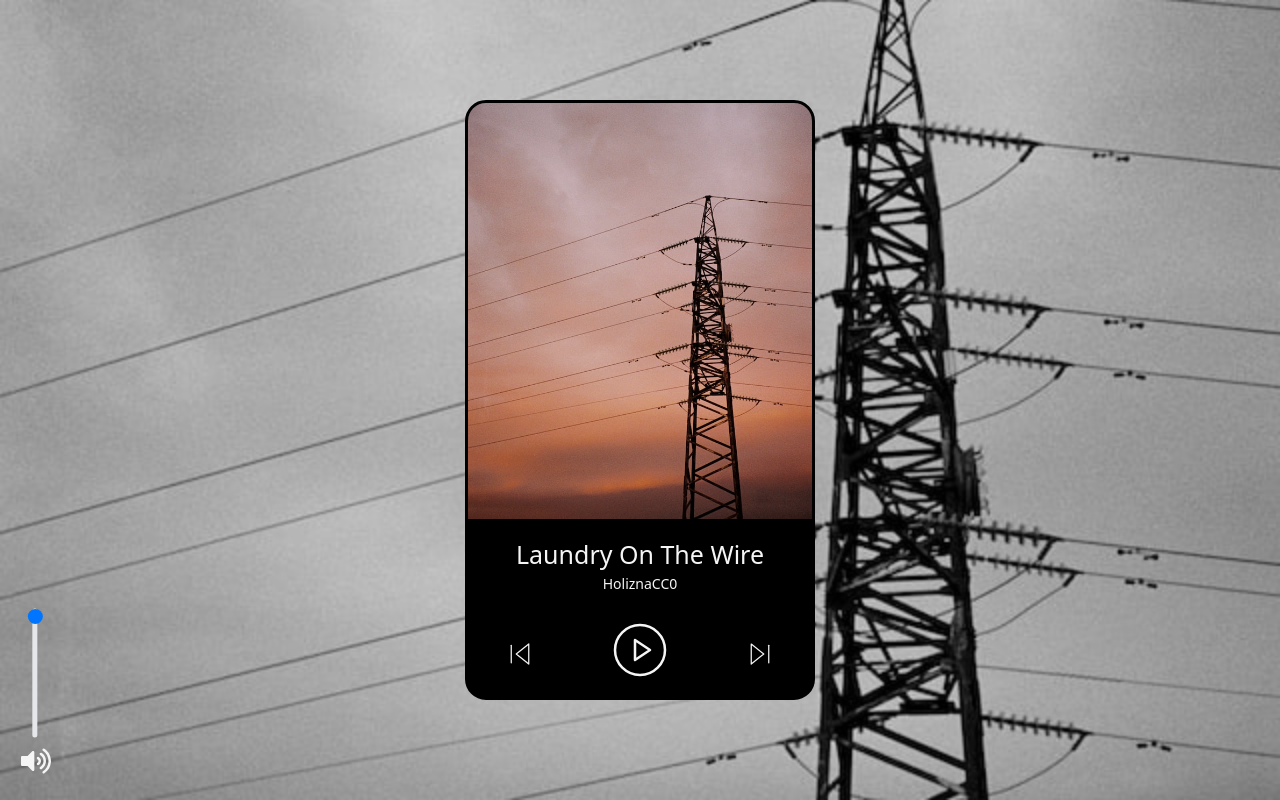
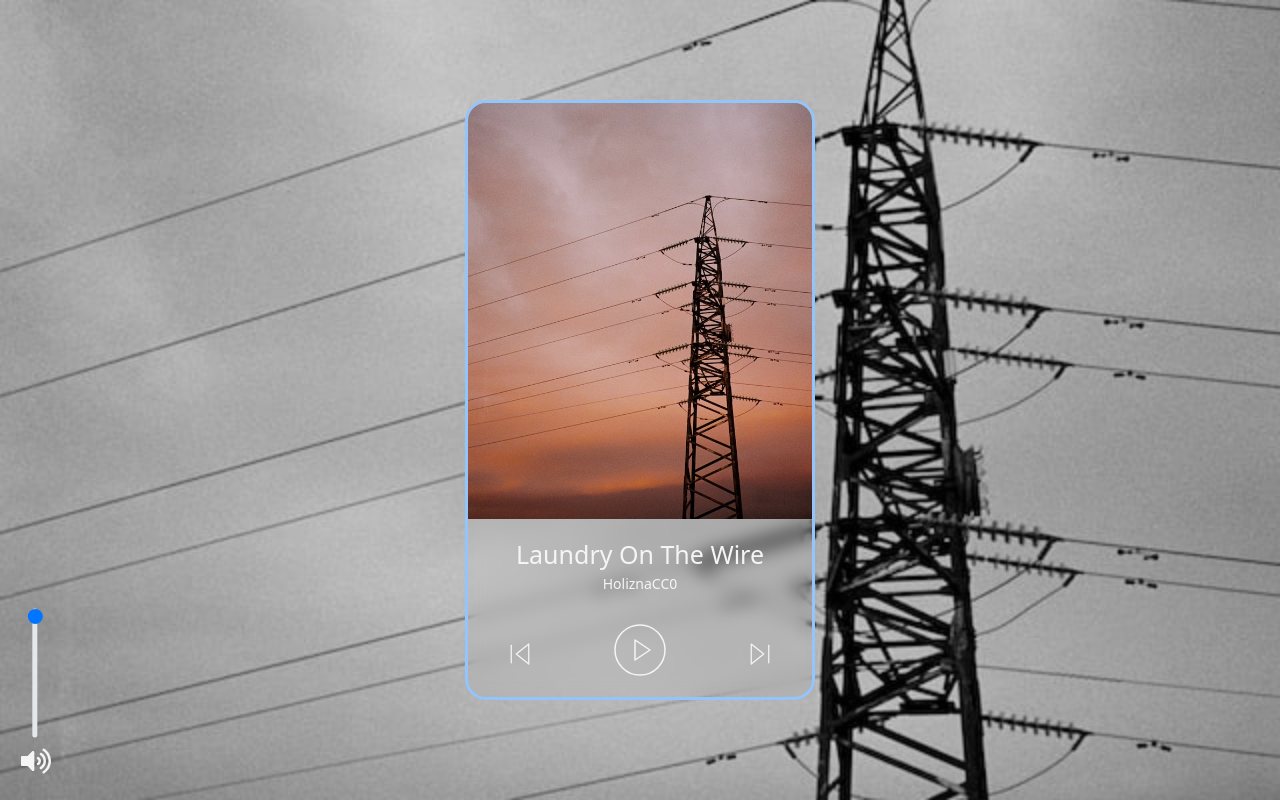
Before and after one commit to Delanoor/MiniPlayer, a Next.js app: page / in a window 1280 px wide. Built offline with nearby package versions, Linux system fonts and the light colour scheme.

Commit message:
change layout

```diff
--- a/components/AudioPlayer.js
+++ b/components/AudioPlayer.js
@@ -40,13 +40,6 @@ function AudioPlayer({ tracks }) {
   };
 
   const handlePlay = () => {
-    // if (isPlaying) {
-    //   audioRef.current.pause();
-    //   setIsPlaying(!isPlaying);
-    // } else {
-    //   audioRef.current.play();
-    //   setIsPlaying(!isPlaying);
-    // }
     setIsPlaying(!isPlaying);
   };
 
@@ -75,7 +68,6 @@ function AudioPlayer({ tracks }) {
 
   useEffect(() => {
     if (mute) {
-      setUnmute(false);
       audioRef.current.volume = 0;
     } else if (!mute) {
       audioRef.current.volume = 1;
@@ -104,7 +96,7 @@ function AudioPlayer({ tracks }) {
   }, [isPlaying]);
 
   return (
-    <div className="relative w-full h-full flex justify-center items-center">
+    <div className="relative w-full h-full flex justify-center items-center overflow-hidden">
       <div
         ref={constraintRef}
         className="w-full h-full absolute z-10 bg-cover bg-center grayscale
@@ -154,9 +146,13 @@ function AudioPlayer({ tracks }) {
         dragConstraints={constraintRef}
         className="z-50 flex flex-col w-[35vw] max-w-[35rem] min-w-[25rem] h-[10rem] md:h-full max-h-[60rem] min-h-[40rem]
       rounded-[2.1rem] overflow-clip
-      bg-black
+      bg-transparent
       border-[0.3em]
-      border-black
+      border-blue-300
+      backdrop-blur-[9px]
+      hover:cursor-grab
+      active:cursor-grabbing
+
       "
       >
         <div
@@ -175,7 +171,7 @@ function AudioPlayer({ tracks }) {
           <div className="flex flex-row justify-around mt-3">
             <div className="flex items-center">
               <FiSkipBack
-                className="w-[3em] h-[3em] hover:cursor-pointer stroke-1"
+                className="w-[3em] h-[3em] hover:cursor-pointer stroke-1 hover:stroke-2"
                 onClick={handleSkipBack}
               />
             </div>
@@ -183,19 +179,19 @@ function AudioPlayer({ tracks }) {
             <div className="mb-3">
               {isPlaying ? (
                 <FiPauseCircle
-                  className="w-[6em] h-[6em] hover:cursor-pointer stroke-1"
+                  className="w-[6em] h-[6em] hover:cursor-pointer stroke-[0.6] hover:stroke-[1.3]"
                   onClick={handlePlay}
                 />
               ) : (
                 <FiPlayCircle
-                  className="w-[6em] h-[6em] hover:cursor-pointer stroke-1"
+                  className="w-[6em] h-[6em] hover:cursor-pointer stroke-[0.6] hover:stroke-[1.3]"
                   onClick={handlePlay}
                 />
               )}
             </div>
             <div className="flex items-center">
               <FiSkipForward
-                className="w-[3em] h-[3em] hover:cursor-pointer stroke-1"
+                className="w-[3em] h-[3em] hover:cursor-pointer stroke-1 hover:stroke-2"
                 onClick={handleSkipForward}
               />
             </div>
```
